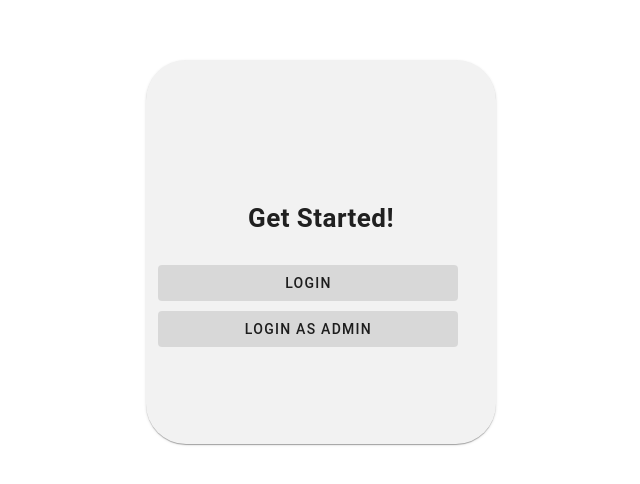
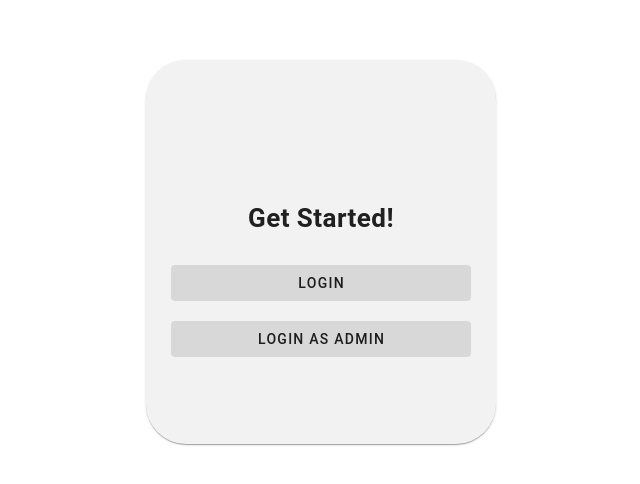
Before and after one commit to DaveyClonts/Project-3-frontend, a Vue app: page /login in a window 1280 px wide. Shown: the part 148-632 px from the top of the page, without its empty margins (319-959 px from the left). Built offline with nearby package versions, Linux system fonts and the light colour scheme.

Commit message:
login in bones

```diff
--- a/src/main.js
+++ b/src/main.js
@@ -3,13 +3,15 @@ import { createRouter, createWebHistory } from "vue-router";
 import App from "./App.vue";
 import vuetify from "../plugins/vuetify.js";
 import login from "./pages/login.vue";
+import dashboardCoach from "./pages/coach/dashboard-coach.vue";
 
 const router = createRouter({
     history: createWebHistory(),
 
     routes: [
         {path: '/', redirect: '/login'},
-        {path: '/login', name: 'login', component: login}
+        {path: '/login', name: 'login', component: login},
+        {path: '/dashboardCoach', name: 'dashboardCoach', component: dashboardCoach}
     ]
 })
 
--- /dev/null
+++ b/src/pages/coach/dashboard-coach.vue
@@ -0,0 +1,3 @@
+<template>
+    Test text
+</template>
--- a/src/pages/login.vue
+++ b/src/pages/login.vue
@@ -4,23 +4,15 @@
     <v-container class="fill-height d-flex justify-center align-center">
     <v-card class="login-card">
       <v-card-text class="title">Get Started!</v-card-text>
-      <!-- FIX THIS -->
-      <v-col class="d-flex flex-column" style="gap: 10px; justify-content: center;">
-          <v-btn class="buttons" variant="tonal">Login</v-btn>
-          <v-btn class="buttons" variant="tonal">Login as Admin</v-btn>
+      <v-col class="d-flex flex-column align-center" style="gap: 20px">
+          <v-btn class="button" variant="tonal" to="/dashboardCoach">Login</v-btn>
+          <v-btn class="button" variant="tonal">Login as Admin</v-btn>
     </v-col>
     </v-card>
   </v-container>
 </template>
 
 <style scoped>
-    /* .column {
-        display: flex;
-        flex-direction: column;
-        gap: 10px;
-        justify-content: center;
-    } */
-
     .login-card {
         background-color: #f2f2f2;
         text-align: center;
@@ -35,8 +27,7 @@
         font-weight: 600;
     }
 
-    .buttons {
+    .button {
         width: 300px;
-
     }
 </style>
```
